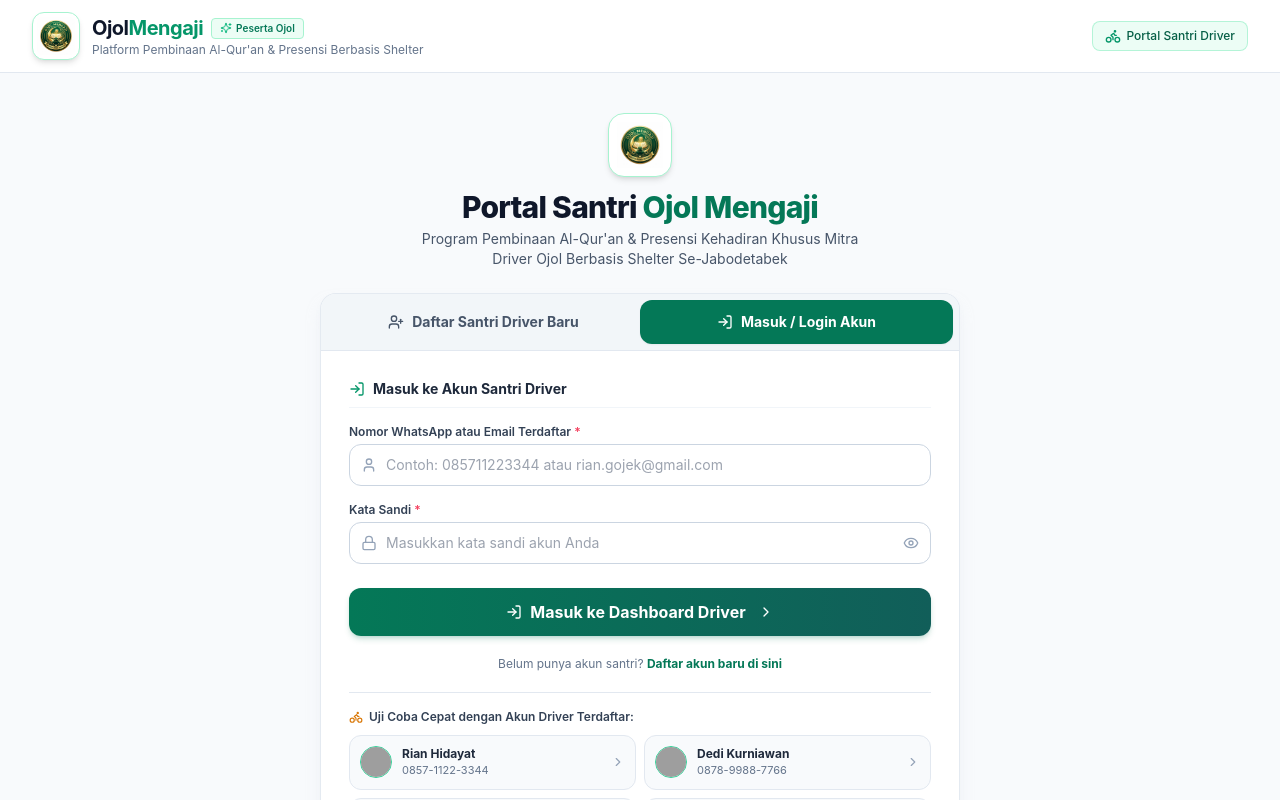
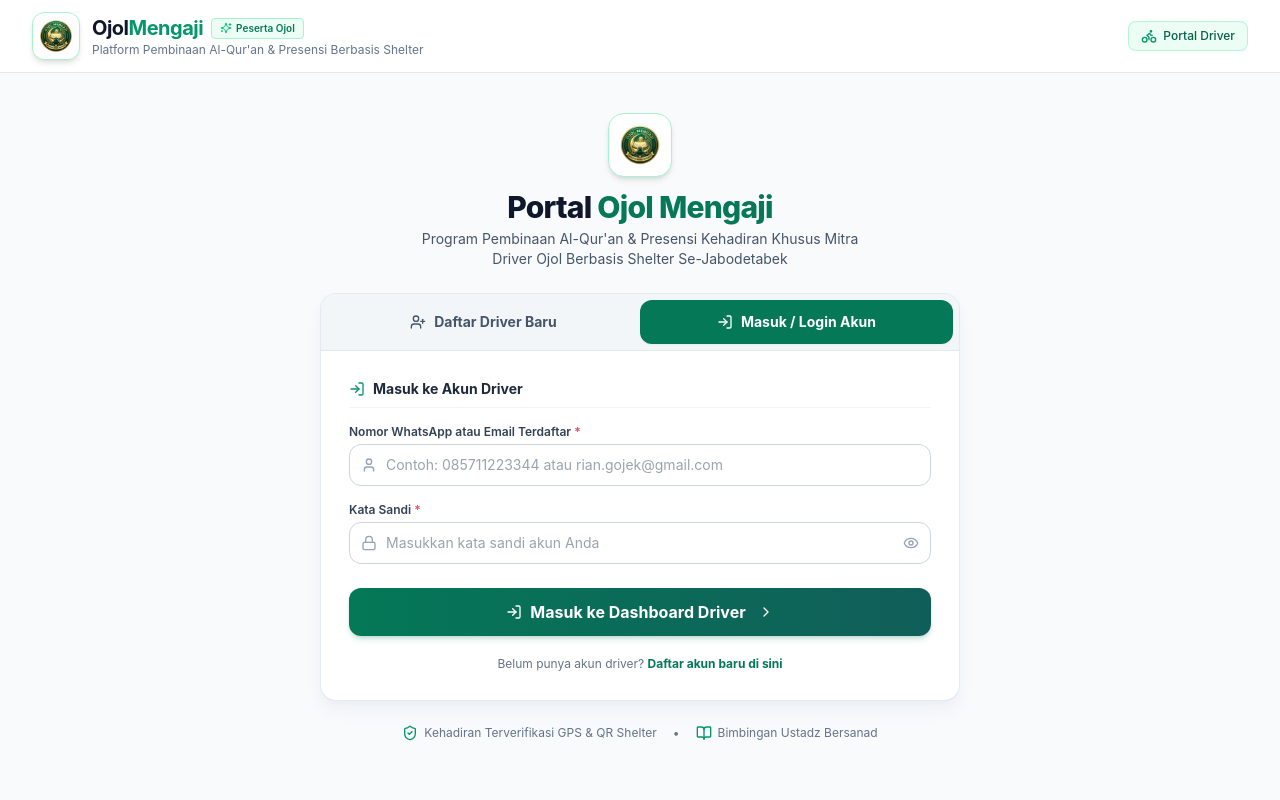
Before and after one commit to MuhammadAkmalSyarif/OjolMengaji, a Next.js app: page / in a window 1280 px wide. Both pictures are taken after a click on the button "Masuk / Login Akun". Shown: the top 800 px of the page. Built offline with nearby package versions, Linux system fonts and the light colour scheme; grey boxes are pictures that could not be loaded.

Commit message:
feat: add administration and guru portals with app context and routing setup

```diff
--- a/next.config.mjs
+++ b/next.config.mjs
@@ -2,6 +2,13 @@
 const nextConfig = {
   reactStrictMode: true,
   transpilePackages: ['lucide-react'],
+  webpack: (config, { dev }) => {
+    if (dev) {
+      // Menghindari issue file-locking pack rename Webpack pada OS Windows
+      config.cache = false;
+    }
+    return config;
+  },
 };
 
 export default nextConfig;
--- /dev/null
+++ b/postcss.config.js
@@ -0,0 +1,6 @@
+module.exports = {
+  plugins: {
+    tailwindcss: {},
+    autoprefixer: {},
+  },
+};
--- a/src/app/admin/page.tsx
+++ b/src/app/admin/page.tsx
@@ -220,7 +220,7 @@
                   <Shield className="w-3.5 h-3.5 text-purple-600" />
                   <span className="font-semibold">Akses Administrator Penuh:</span>
                   <span className="text-purple-700">
-                    {shelters.length} Shelter • {teachers.length} Guru • {participants.length} Santri Ojol
+                    {shelters.length} Shelter • {teachers.length} Guru • {participants.length} Driver Ojol
                   </span>
                 </div>
               )}
--- a/src/app/page.tsx
+++ b/src/app/page.tsx
@@ -53,7 +53,7 @@
           <div className="mt-6 pt-4 border-t border-slate-100 text-center text-xs text-slate-400 flex flex-wrap items-center justify-center gap-2">
             <span>Dirancang dengan standar SRS / PRD Resmi Ojol Mengaji</span>
             <span>•</span>
-            <span>Aplikasi Pembinaan Al-Qur&apos;an Santri Driver</span>
+            <span>Aplikasi Pembinaan Al-Qur&apos;an Driver Ojol</span>
             <span>•</span>
             <span>Responsive Web &amp; Progressive Web App (PWA)</span>
           </div>
--- a/src/components/layout/Navbar.tsx
+++ b/src/components/layout/Navbar.tsx
@@ -32,6 +32,7 @@
               <img
                 src="/logo-ojol-mengaji.png"
                 alt="Logo Ojol Mengaji"
+                style={{ width: '48px', height: '48px', objectFit: 'contain' }}
                 className="w-11 h-11 sm:w-12 sm:h-12 rounded-xl object-contain bg-white p-1 shadow-md border border-emerald-200 group-hover:scale-105 transition-transform"
                 onError={(e) => {
                   (e.target as HTMLElement).style.display = 'none';
@@ -107,7 +108,7 @@
             ) : (
               <div className="inline-flex items-center gap-1.5 px-3 py-1.5 rounded-lg text-xs font-medium text-emerald-800 bg-emerald-50 border border-emerald-200/80">
                 <Bike className="w-4 h-4 text-emerald-600" />
-                <span>Portal Santri Driver</span>
+                <span>Portal Driver</span>
               </div>
             )}
           </div>
--- a/src/components/ojol/DriverAuth.tsx
+++ b/src/components/ojol/DriverAuth.tsx
@@ -56,9 +56,6 @@
   const [errorMsg, setErrorMsg] = useState<string | null>(null);
   const [successMsg, setSuccessMsg] = useState<string | null>(null);
   const [isSubmitting, setIsSubmitting] = useState(false);
-
-  // List of existing ojol drivers for quick simulation login
-  const existingDrivers = users.filter(u => u.role === 'ojol');
 
   // Handle Registration
   const handleRegister = (e: React.FormEvent) => {
@@ -133,19 +130,6 @@
     }, 500);
   };
 
-  // Handle Quick Login for testing
-  const handleQuickLogin = (driverUser: (typeof users)[0]) => {
-    setErrorMsg(null);
-    setSuccessMsg(null);
-    setLoginIdentifier(driverUser.phone || driverUser.email);
-    setLoginPassword(driverUser.password || '123');
-    const res = loginDriver(driverUser.email, driverUser.password || '123');
-    if (res.success) {
-      setSuccessMsg(res.message);
-      if (onSuccess) onSuccess();
-    }
-  };
-
   return (
     <div className="max-w-2xl mx-auto py-4 px-2 sm:px-4">
       {/* Hero Header */}
@@ -154,6 +138,7 @@
           <img
             src="/logo-ojol-mengaji.png"
             alt="Logo Ojol Mengaji"
+            style={{ width: '64px', height: '64px', objectFit: 'contain' }}
             className="w-full h-full object-contain"
             onError={(e) => {
               (e.target as HTMLElement).style.display = 'none';
@@ -161,7 +146,7 @@
           />
         </div>
         <h1 className="text-2xl sm:text-3xl font-extrabold text-slate-900 tracking-tight">
-          Portal Santri <span className="text-emerald-700">Ojol Mengaji</span>
+          Portal <span className="text-emerald-700">Ojol Mengaji</span>
         </h1>
         <p className="mt-1 text-sm text-slate-600 max-w-md mx-auto">
           Program Pembinaan Al-Qur&apos;an &amp; Presensi Kehadiran Khusus Mitra Driver Ojol Berbasis Shelter Se-Jabodetabek
@@ -186,7 +171,7 @@
             }`}
           >
             <UserPlus className="w-4 h-4" />
-            <span>Daftar Santri Driver Baru</span>
+            <span>Daftar Driver Baru</span>
           </button>
 
           <button
@@ -227,7 +212,7 @@
                 <p className="font-bold">Alhamdulillah Berhasil!</p>
                 <p>{successMsg}</p>
                 <p className="text-[11px] text-emerald-700 mt-1 font-medium">
-                  Anda sedang dialihkan ke Dashboard Santri Driver...
+                  Anda sedang dialihkan ke Dashboard Driver...
                 </p>
               </div>
             </div>
@@ -239,7 +224,7 @@
               <div className="flex items-center gap-2 pb-2 border-b border-slate-100">
                 <Sparkles className="w-4 h-4 text-emerald-600" />
                 <h2 className="text-sm font-bold text-slate-800">
-                  Formulir Pendaftaran Santri Ojol
+                  Formulir Pendaftaran Driver Ojol
                 </h2>
                 <span className="text-[11px] text-emerald-600 ml-auto font-medium bg-emerald-50 px-2 py-0.5 rounded-full border border-emerald-200">
                   Gratis 100%
@@ -449,7 +434,7 @@
                 </div>
               </div>
 
-              {/* Komitmen Santri */}
+              {/* Komitmen Driver */}
               <div className="pt-1">
                 <label className="flex items-start gap-2.5 cursor-pointer">
                   <input
@@ -472,7 +457,7 @@
                   className="w-full flex items-center justify-center gap-2 py-3 px-4 rounded-xl font-bold text-white bg-gradient-to-r from-emerald-700 to-teal-800 hover:from-emerald-800 hover:to-teal-900 shadow-md shadow-emerald-700/20 active:scale-[0.99] transition disabled:opacity-60"
                 >
                   <UserPlus className="w-4 h-4" />
-                  <span>{isSubmitting ? 'Mendaftarkan Akun Driver...' : 'Daftar Sekarang Sebagai Santri Driver'}</span>
+                  <span>{isSubmitting ? 'Mendaftarkan Akun Driver...' : 'Daftar Sekarang Sebagai Driver'}</span>
                   <ChevronRight className="w-4 h-4 ml-1" />
                 </button>
               </div>
@@ -501,7 +486,7 @@
                 <div className="flex items-center gap-2 pb-2 border-b border-slate-100">
                   <LogIn className="w-4 h-4 text-emerald-600" />
                   <h2 className="text-sm font-bold text-slate-800">
-                    Masuk ke Akun Santri Driver
+                    Masuk ke Akun Driver
                   </h2>
                 </div>
 
@@ -569,7 +554,7 @@
 
                 {/* Switch to register */}
                 <p className="text-center text-xs text-slate-500 pt-1">
-                  Belum punya akun santri?{' '}
+                  Belum punya akun driver?{' '}
                   <button
                     type="button"
                     onClick={() => {
@@ -582,43 +567,6 @@
                   </button>
                 </p>
               </form>
-
-              {/* Quick Simulation / Demo Driver Accounts */}
-              {existingDrivers.length > 0 && (
-                <div className="pt-4 border-t border-slate-200">
-                  <div className="flex items-center gap-1.5 text-xs font-semibold text-slate-700 mb-2.5">
-                    <Bike className="w-3.5 h-3.5 text-amber-600" />
-                    <span>Uji Coba Cepat dengan Akun Driver Terdaftar:</span>
-                  </div>
-                  <div className="grid grid-cols-1 sm:grid-cols-2 gap-2">
-                    {existingDrivers.map((driver) => {
-                      return (
-                        <button
-                          key={driver.id}
-                          type="button"
-                          onClick={() => handleQuickLogin(driver)}
-                          className="text-left p-2.5 rounded-xl border border-slate-200 hover:border-emerald-300 bg-slate-50 hover:bg-emerald-50/50 transition-all flex items-center gap-2.5 group"
-                        >
-                          <img
-                            src={driver.avatar || 'https://images.unsplash.com/photo-1535713875002-d1d0cf377fde?w=100'}
-                            alt={driver.name}
-                            className="w-8 h-8 rounded-full border border-emerald-400 object-cover shrink-0"
-                          />
-                          <div className="min-w-0 flex-1">
-                            <div className="text-xs font-bold text-slate-800 group-hover:text-emerald-800 truncate">
-                              {driver.name}
-                            </div>
-                            <div className="text-[11px] text-slate-500 truncate">
-                              {driver.phone || driver.email}
-                            </div>
-                          </div>
-                          <ChevronRight className="w-3.5 h-3.5 text-slate-400 group-hover:text-emerald-600 shrink-0" />
-                        </button>
-                      );
-                    })}
-                  </div>
-                </div>
-              )}
             </div>
           )}
         </div>
--- a/src/context/AppContext.tsx
+++ b/src/context/AppContext.tsx
@@ -215,7 +215,7 @@
     if (!found) {
       return {
         success: false,
-        message: 'Akun santri driver tidak ditemukan dengan data tersebut. Silakan lakukan pendaftaran terlebih dahulu.'
+        message: 'Akun driver tidak ditemukan dengan data tersebut. Silakan lakukan pendaftaran terlebih dahulu.'
       };
     }
 
@@ -294,7 +294,7 @@
     setCurrentUser(newUser);
 
     const shelterName = shelters.find(s => s.id === data.shelterId)?.name || 'Shelter Mengaji';
-    addAudit('REGISTER_DRIVER', 'participants', partId, `Pendaftaran santri driver baru "${data.name}" (${data.ojolPlatform} - ${data.vehiclePlate}) di ${shelterName}`);
+    addAudit('REGISTER_DRIVER', 'participants', partId, `Pendaftaran driver baru "${data.name}" (${data.ojolPlatform} - ${data.vehiclePlate}) di ${shelterName}`);
 
     return {
       success: true,
```
